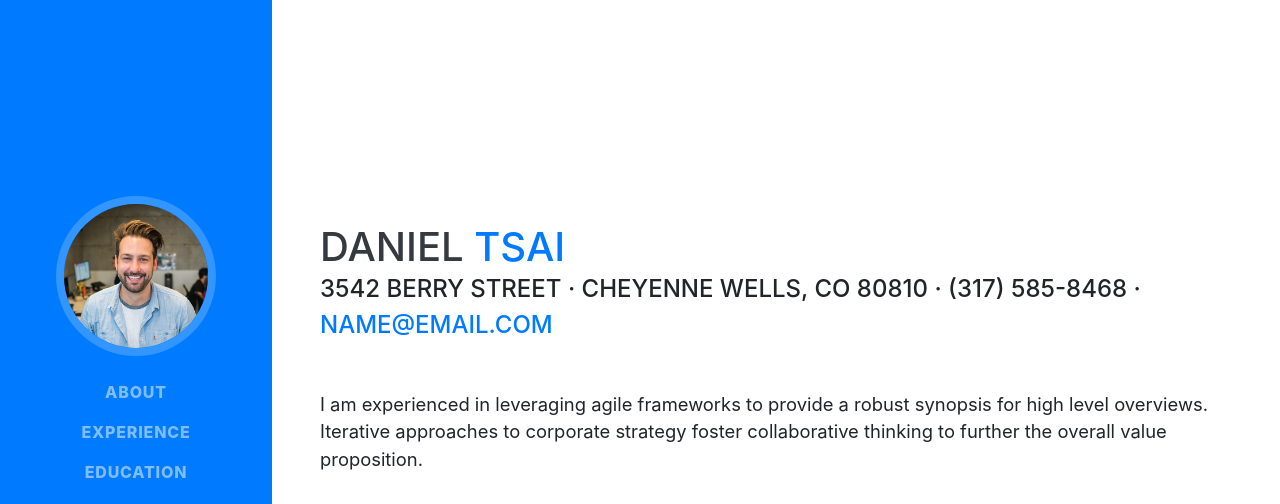
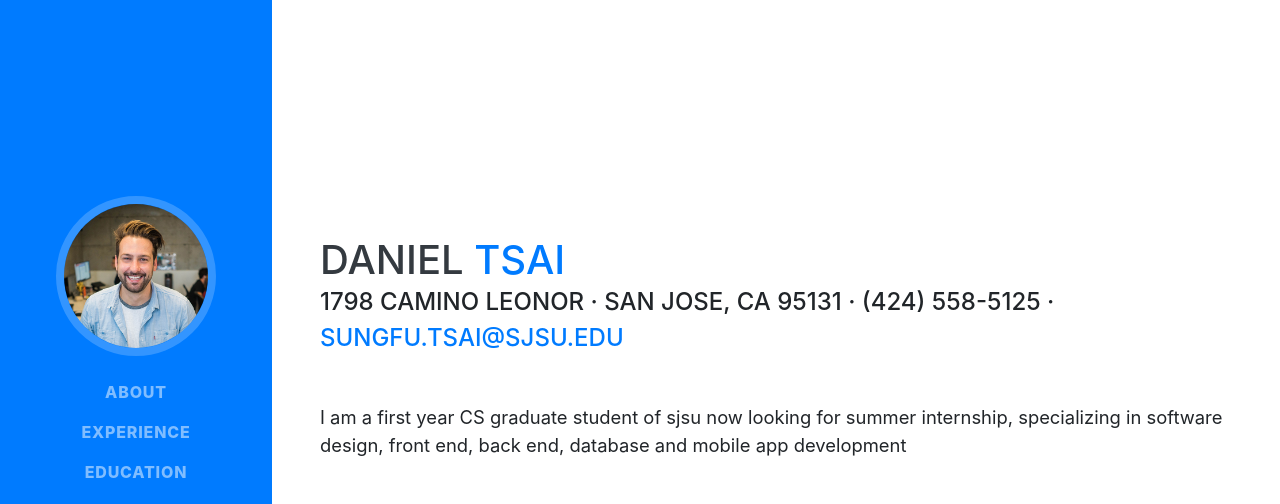
Before and after one commit to Danielff7/Danielff7.github.io, a website with bundled scripts: page index.html in a window 1280 px wide. Shown: the top 504 px of the page. Built offline with nearby package versions, Linux system fonts and the light colour scheme; a web font is replaced by a local one.

Commit message:
personal info update

```diff
--- a/index.html
+++ b/index.html
@@ -66,10 +66,10 @@
         <h1 class="mb-0">Daniel
           <span class="text-primary">Tsai</span>
         </h1>
-        <div class="subheading mb-5">3542 Berry Street · Cheyenne Wells, CO 80810 · (317) 585-8468 ·
-          <a href="mailto:name@email.com">name@email.com</a>
+        <div class="subheading mb-5">1798 Camino Leonor · San Jose, CA 95131 · (424) 558-5125 ·
+          <a href="mailto:name@email.com">sungfu.tsai@sjsu.edu</a>
         </div>
-        <p class="lead mb-5">I am experienced in leveraging agile frameworks to provide a robust synopsis for high level overviews. Iterative approaches to corporate strategy foster collaborative thinking to further the overall value proposition.</p>
+        <p class="lead mb-5">I am a first year CS graduate student of sjsu now looking for summer internship, specializing in software design, front end, back end, database and mobile app development </p>
         <div class="social-icons">
           <a href="#">
             <i class="fab fa-linkedin-in"></i>
```
